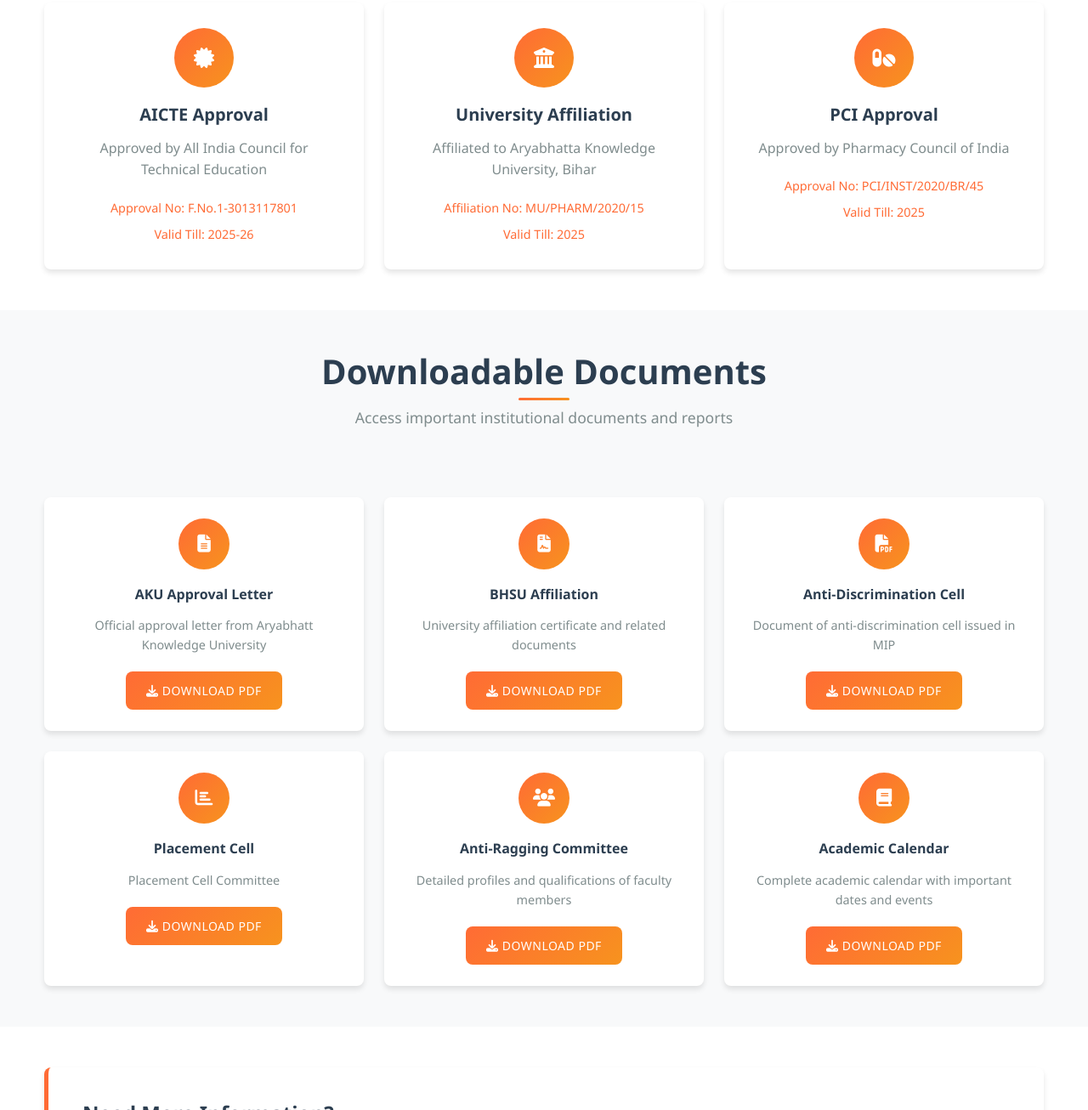
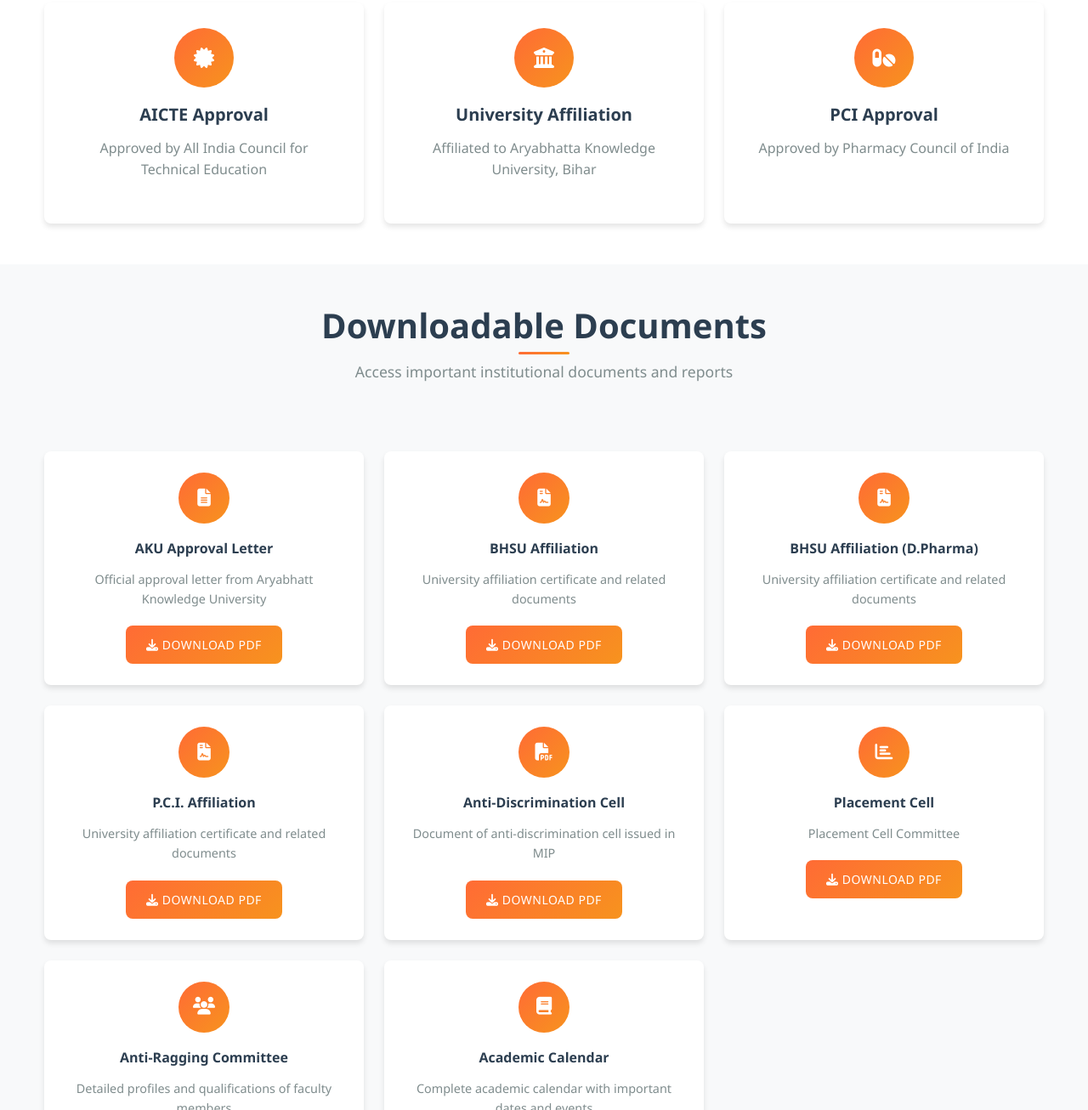
Before and after one commit to grimalkin20/mip2, a plain HTML site: page public-disclosure.html in a window 1280 px wide. Shown: the part 1426-2732 px from the top of the page at 85% size. Drawn offline with nearby package versions, Linux system fonts and the light colour scheme.

Commit message:
file changes

```diff
--- a/public-disclosure.html
+++ b/public-disclosure.html
@@ -81,6 +81,7 @@
                         <a href="#" class="nav-link dropdown-toggle navigation__menu--item__link" data-bs-toggle="dropdown">About</a>
                         <ul class="dropdown-menu submenu sub__style">
                             <li><a href="about.html" class="dropdown-item">About Us</a></li>
+                            <li><a href="faculty.html" class="dropdown-item">Faculty</a></li>
                             <li><a href="chairperson-message.html" class="dropdown-item">Chairperson Message</a></li>
                             <li><a href="director-message.html" class="dropdown-item">Director Message</a></li>
                             <li><a href="principal-message.html" class="dropdown-item">Principal Message</a></li>
@@ -239,10 +240,10 @@
                         </div>
                         <h5>AICTE Approval</h5>
                         <p>Approved by All India Council for Technical Education</p>
-                        <div class="approval-details">
+                        <!-- <div class="approval-details">
                             <span class="approval-number">Approval No: F.No.1-3013117801</span>
                             <span class="approval-date">Valid Till: 2025-26</span>
-                        </div>
+                        </div> -->
                     </div>
                 </div>
                 <div class="col-lg-4 col-md-6">
@@ -252,10 +253,10 @@
                         </div>
                         <h5>University Affiliation</h5>
                         <p>Affiliated to Aryabhatta Knowledge University, Bihar</p>
-                        <div class="approval-details">
+                        <!-- <div class="approval-details">
                             <span class="approval-number">Affiliation No: MU/PHARM/2020/15</span>
                             <span class="approval-date">Valid Till: 2025</span>
-                        </div>
+                        </div> -->
                     </div>
                 </div>
                 <div class="col-lg-4 col-md-6">
@@ -265,10 +266,10 @@
                         </div>
                         <h5>PCI Approval</h5>
                         <p>Approved by Pharmacy Council of India</p>
-                        <div class="approval-details">
+                        <!-- <div class="approval-details">
                             <span class="approval-number">Approval No: PCI/INST/2020/BR/45</span>
                             <span class="approval-date">Valid Till: 2025</span>
-                        </div>
+                        </div> -->
                     </div>
                 </div>
             </div>
@@ -292,7 +293,7 @@
                         </div>
                         <h6>AKU Approval Letter</h6>
                         <p>Official approval letter from Aryabhatt Knowledge University</p>
-                        <a href="#" class="btn btn-primary btn-sm">
+                        <a href="assets\Afilation\AKU\Aku (1).pdf" target="_blank" class="btn btn-primary btn-sm">
                             <i class="fas fa-download"></i> Download PDF
                         </a>
                     </div>
@@ -304,7 +305,31 @@
                         </div>
                         <h6>BHSU Affiliation</h6>
                         <p>University affiliation certificate and related documents</p>
-                        <a href="#" class="btn btn-primary btn-sm">
+                        <a href="assets\Afilation\BUHS\buhs 571.pdf" target="_blank" class="btn btn-primary btn-sm">
+                            <i class="fas fa-download"></i> Download PDF
+                        </a>
+                    </div>
+                </div>
+                <div class="col-lg-4 col-md-6">
+                    <div class="document-card">
+                        <div class="document-icon">
+                            <i class="fas fa-file-contract"></i>
+                        </div>
+                        <h6>BHSU Affiliation (D.Pharma)</h6>
+                        <p>University affiliation certificate and related documents</p>
+                        <a href="assets\Afilation\BUHS\buhs 734.pdf" target="_blank" class="btn btn-primary btn-sm">
+                            <i class="fas fa-download"></i> Download PDF
+                        </a>
+                    </div>
+                </div>
+                <div class="col-lg-4 col-md-6">
+                    <div class="document-card">
+                        <div class="document-icon">
+                            <i class="fas fa-file-contract"></i>
+                        </div>
+                        <h6>P.C.I. Affiliation</h6>
+                        <p>University affiliation certificate and related documents</p>
+                        <a href="assets\Afilation\PCI\data.pdf" target="_blank" class="btn btn-primary btn-sm">
                             <i class="fas fa-download"></i> Download PDF
                         </a>
                     </div>
```
Also changed, not shown: academic.html (+1 -0 lines), contact.html (+1 -0 lines), department-details.html (+1 -0 lines), director-message.html (+1 -0 lines), faculty.html (+1 -1 lines), photo-gallery.html (+1 -0 lines), program.html (+1 -0 lines), scholarship.html (+1 -0 lines), t&pcell.html (+1 -0 lines), time-table.html (+1 -0 lines), video-gallery.html (+1 -0 lines), vision-mission.html (+1 -0 lines).
